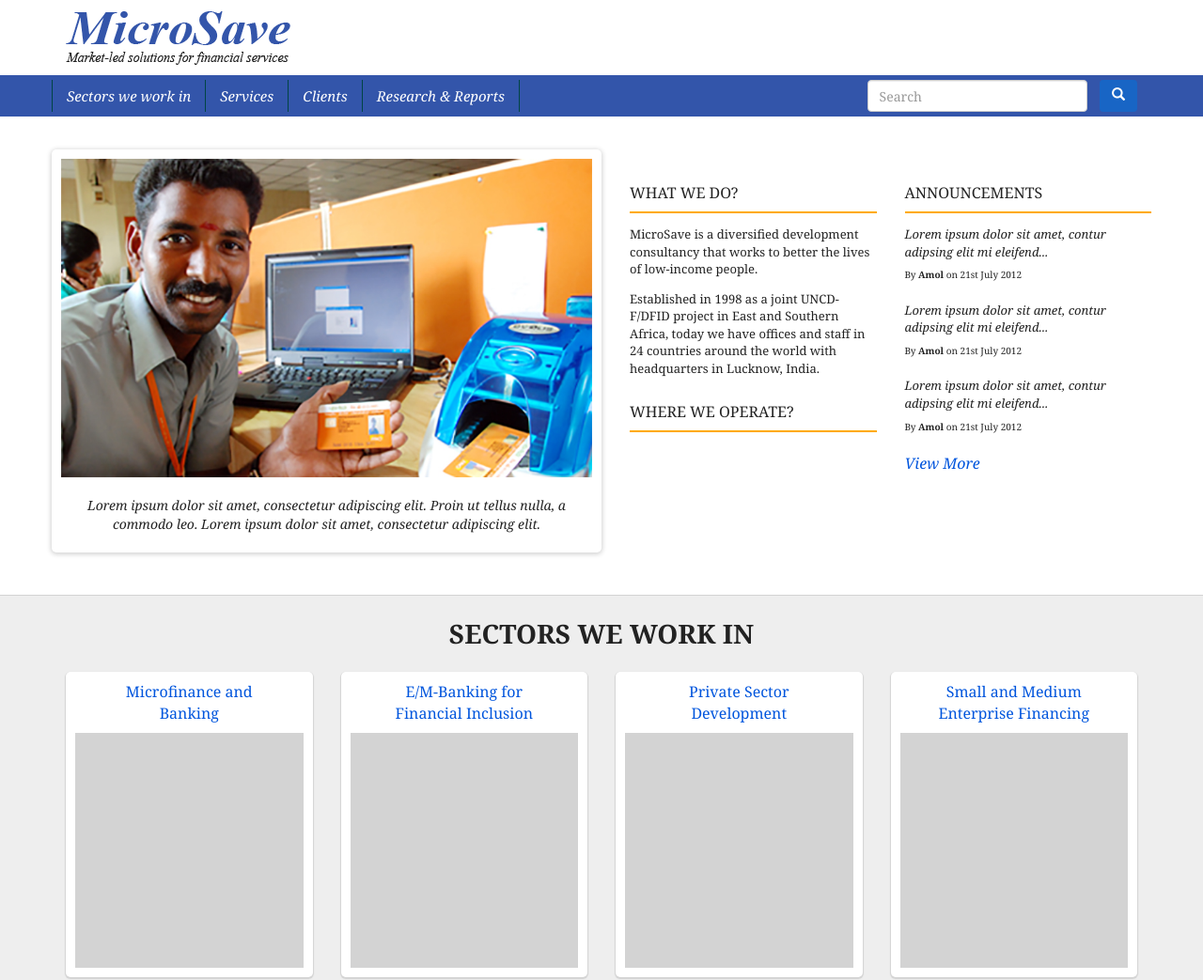
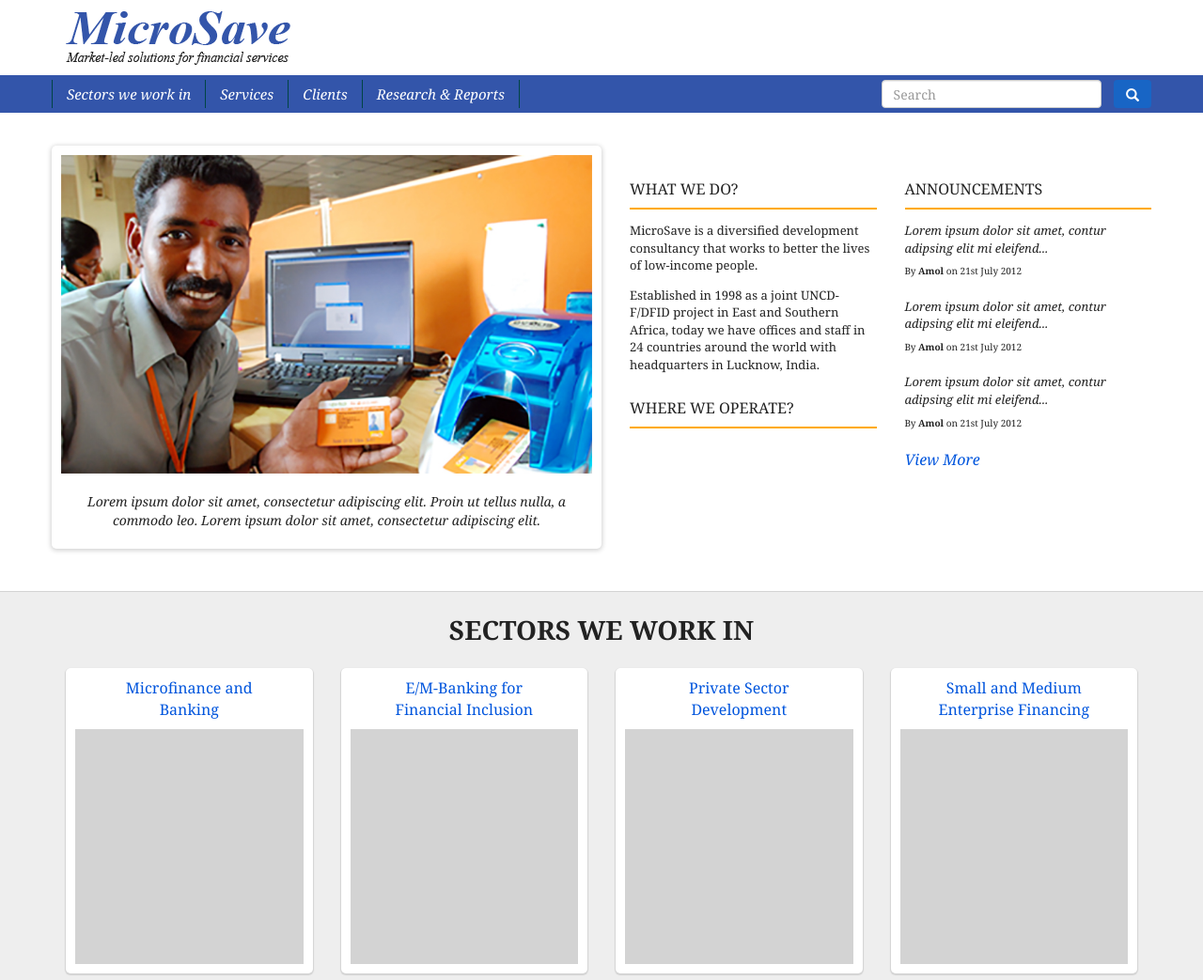
Before and after one commit to shirishwebonise/Webonise-Training-Assignments, a plain HTML site: page bootstrap_assignment_1/index.html in a window 1280 px wide. Shown: the top 1043 px of the page at 94% size. Drawn offline with Linux system fonts and the light colour scheme.

Commit message:
Fix navigation height

```diff
--- a/bootstrap_assignment_1/css/main-styles.css
+++ b/bootstrap_assignment_1/css/main-styles.css
@@ -11,7 +11,13 @@
 
 .searchForm{
 	margin: 0;
+	padding: 0;
 }
+
+.searchForm *{
+	height: 30px;
+}
+
 
 .header{
 	padding: 11.5px 0;
@@ -26,6 +32,7 @@
 	padding: 5px 0;
 }
 
+
 .navigation .container{
 	padding: 0;
 }
@@ -37,7 +44,7 @@
 .navigation ul li a{
 	font-size: 15px;
 	color: white;
-	line-height: 34px;
+	line-height: 30px;
 	border-right: 1px #004444 ridge;
 	padding: 0 15px;
 }
@@ -54,12 +61,15 @@
 
 .searchWrap input{
 	color: #1865c5;
+	margin: 0;
 }
 
 .banner{
 	padding-top: 35px;
 	padding-bottom: 45px;
 }
+
+
 
 .bannerImageWrap{
 	box-shadow: 0 1px 5px 1px lightgrey;
@@ -161,10 +171,6 @@
 	color: grey;
 }
 
-.searchIcon{
-	vertical-align: text-top;
-}
-
 .footer ul.navbar-left li a{
 	font-size: 14px;
 	color: grey;
```
